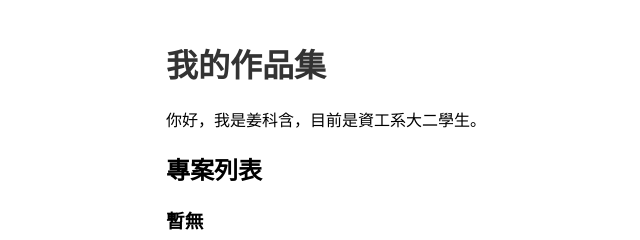
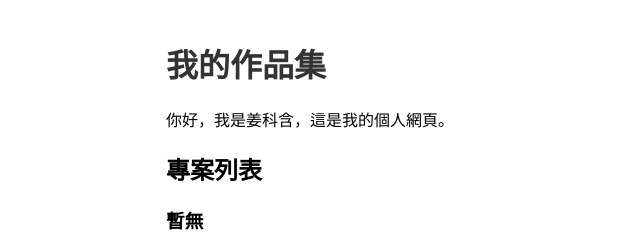
Before and after one commit to smallkan/smallkan.github.io, a plain HTML site: page index.html in a window 1280 px wide. Shown: the full height of the page, 124-764 px from the left. Drawn offline with Linux system fonts and the light colour scheme.

Commit message:
Update index.html

```diff
--- a/index.html
+++ b/index.html
@@ -11,7 +11,7 @@
 </head>
 <body>
   <h1>我的作品集</h1>
-  <p>你好，我是姜科含，目前是資工系大二學生。</p>
+  <p>你好，我是姜科含，這是我的個人網頁。</p>
 
   <h2>專案列表</h2>
   <h3>暫無</h3>
```
